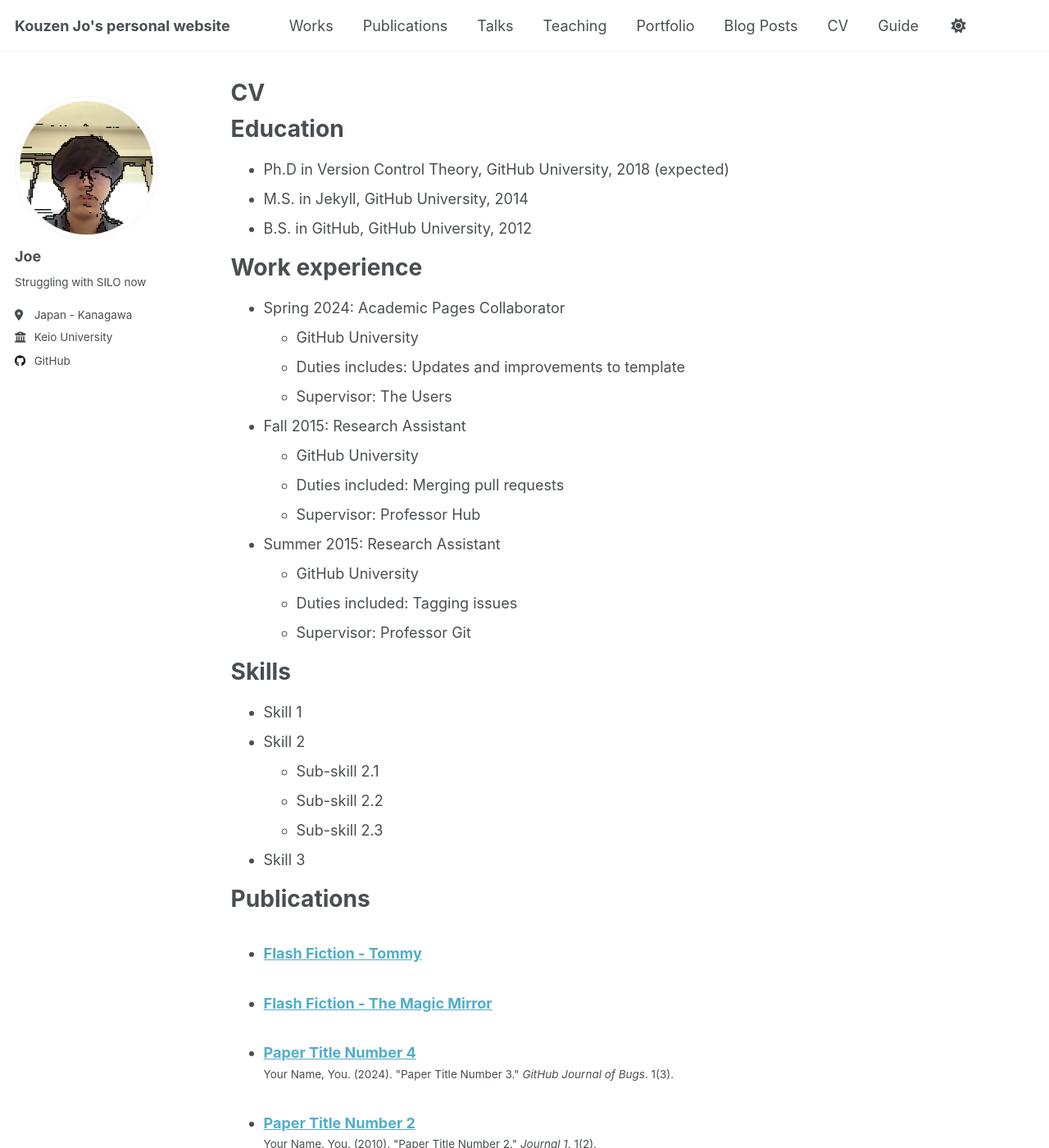
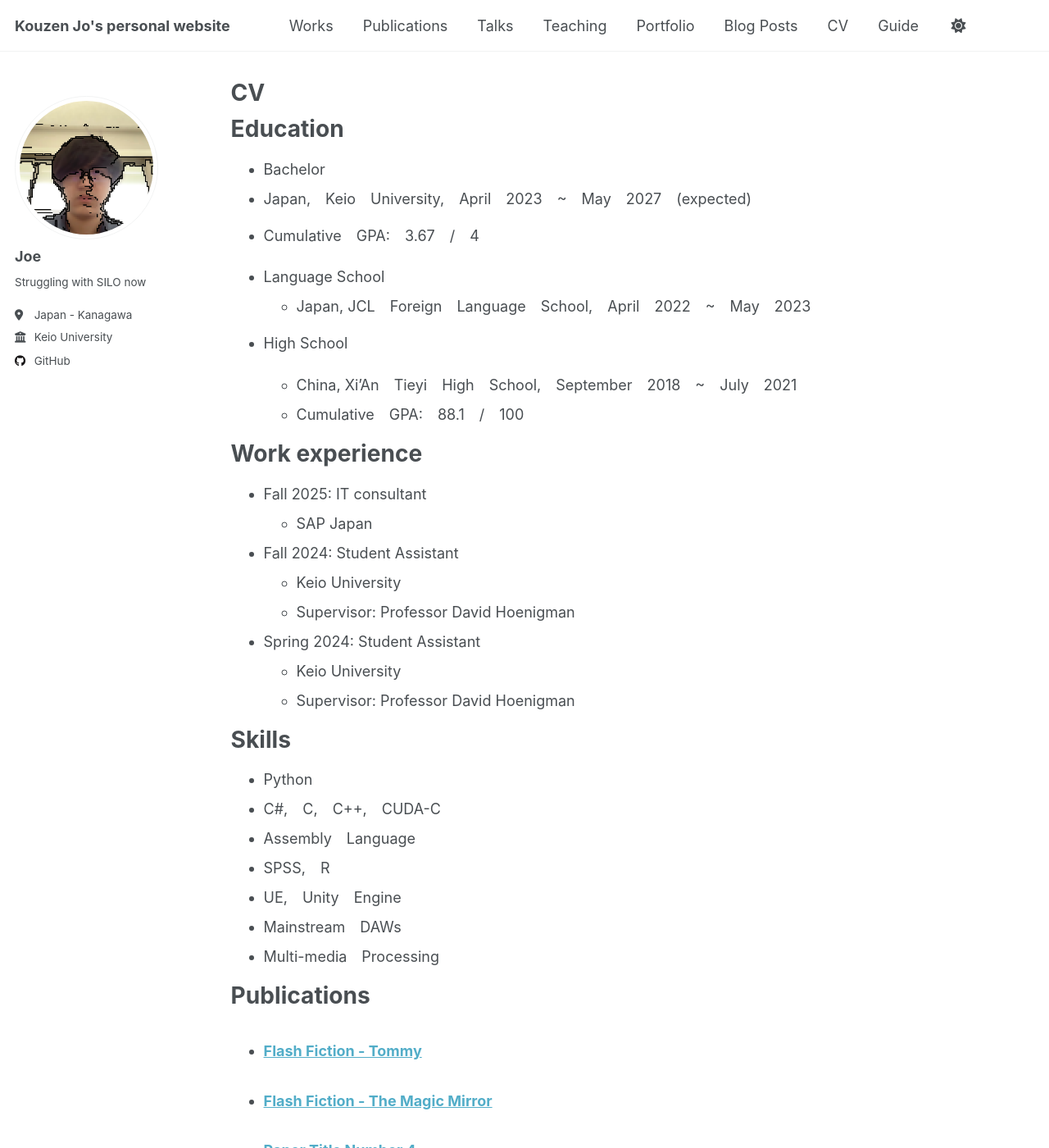
Before and after one commit to Joe-Xuu/joe-xuu.github.io, a Jekyll site: the page built from _pages/cv.md, in a window 1280 px wide and 1400 px high. Shown: the whole window at 82% size. Built offline with Jekyll 4.4.1, drawn with Linux system fonts in a browser that asks for light colours; some of the changed text lies outside the part shown.

Commit message:
Update cv.md

```diff
--- a/_pages/cv.md
+++ b/_pages/cv.md
@@ -11,35 +11,39 @@
 
 Education
 ======
-* Ph.D in Version Control Theory, GitHub University, 2018 (expected)
-* M.S. in Jekyll, GitHub University, 2014
-* B.S. in GitHub, GitHub University, 2012
+*  Bachelor
+  * Japan,　Keio　University,　April　2023　~　May　2027　(expected)
+  * Cumulative　GPA:　3.67　/　4
+
+* Language School
+  * Japan, JCL　Foreign　Language　School,　April　2022　~　May　2023
+* High School
+
+  * China, Xi’An　Tieyi　High　School,　September　2018　~　July　2021
+  * Cumulative　GPA:　88.1　/　100
 
 Work experience
 ======
-* Spring 2024: Academic Pages Collaborator
-  * GitHub University
-  * Duties includes: Updates and improvements to template
-  * Supervisor: The Users
+* Fall 2025: IT consultant
+  * SAP Japan
 
-* Fall 2015: Research Assistant
-  * GitHub University
-  * Duties included: Merging pull requests
-  * Supervisor: Professor Hub
+* Fall 2024: Student Assistant
+  * Keio University
+  * Supervisor: Professor David Hoenigman
 
-* Summer 2015: Research Assistant
-  * GitHub University
-  * Duties included: Tagging issues
-  * Supervisor: Professor Git
+* Spring 2024: Student Assistant
+  * Keio University
+  * Supervisor: Professor David Hoenigman
 
 Skills
 ======
-* Skill 1
-* Skill 2
-  * Sub-skill 2.1
-  * Sub-skill 2.2
-  * Sub-skill 2.3
-* Skill 3
+* Python
+* C#,　C,　C++,　CUDA-C
+* Assembly　Language
+* SPSS,　R
+* UE,　Unity　Engine
+* Mainstream　DAWs
+* Multi-media　Processing
 
 Publications
 ======
@@ -59,6 +63,15 @@
     {% include archive-single-cv.html %}
   {% endfor %}</ul>
 
-Service and leadership
+Proficiency and Achievement
 ======
-* Currently signed in to 43 different slack teams
+* JLPT　N1　160　/　180
+* EJU　Japanese　Test　366　/　369
+* TOEFL　iBT　102　/　120
+* JASSO　Scholarship　Recipient,　2023
+* Yamaoka　Kenichi　Memorial　Scholarship　Recipient,　2023　~2025
+* Valedictorian　for　JCL　Language　School,　2022.3
+* Main　developer　of　mobile　game　“Vampire　Survivor　Knockoff”
+* (https://play.unity.com/ja/games/9224376a-dd9c-48e6-9352-1c5a622a8e6a/vampire-survivor-knockoff)
+* Director　&　Producer　of　experimental　film　"Apotheosis"
+* Writer　&　Producer　of　audio　book　"The　Eater"
```
